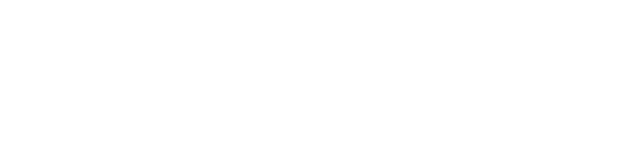
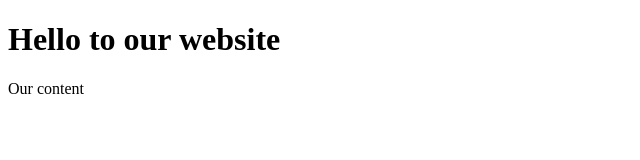
Before and after one commit to jamiloussama/test-repo, a plain HTML site: page index.html in a window 1280 px wide. Shown: the whole page, without its empty margins (0-640 px from the left). Drawn offline with Linux system fonts and the light colour scheme.

Commit message:
Added content to index.html

```diff
--- a/index.html
+++ b/index.html
@@ -6,6 +6,7 @@
     <title>Document</title>
 </head>
 <body>
-
+    <h1>Hello to our website</h1>
+    <p>Our content</p>
 </body>
 </html>
```
